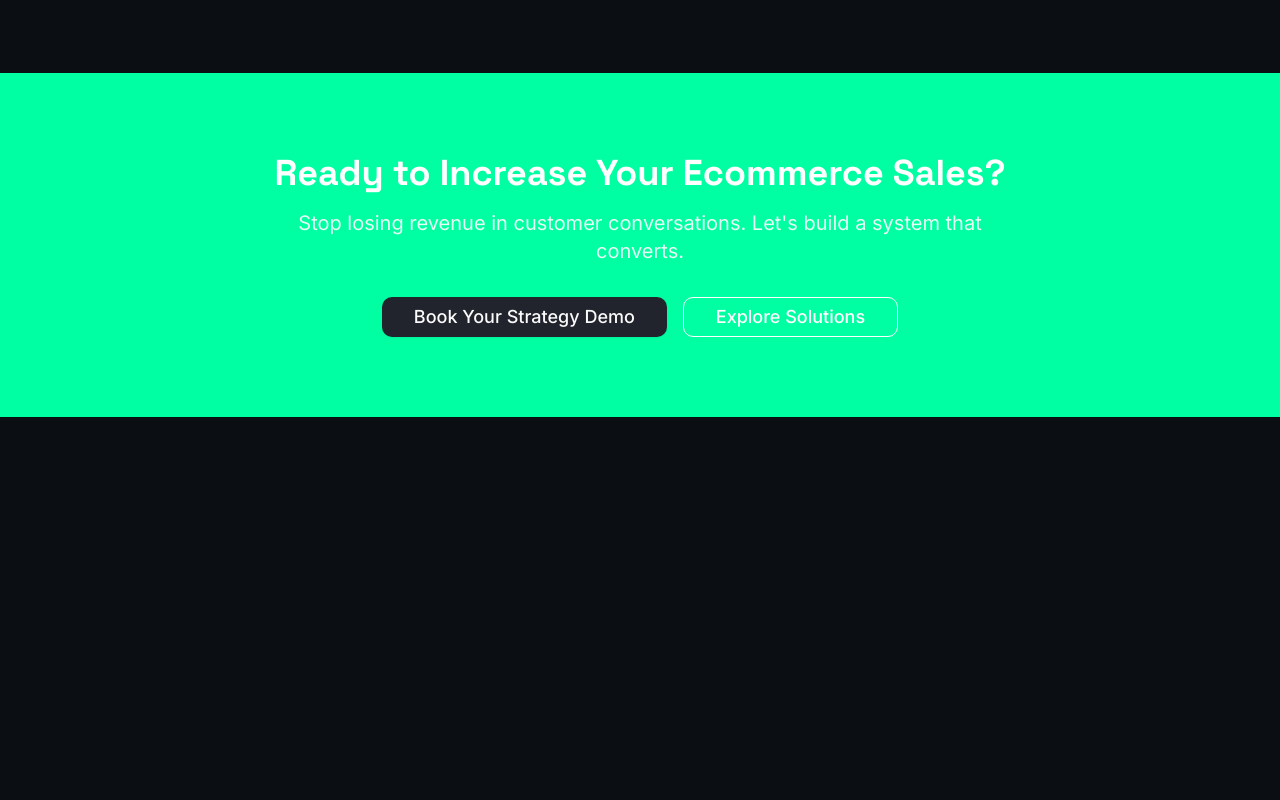
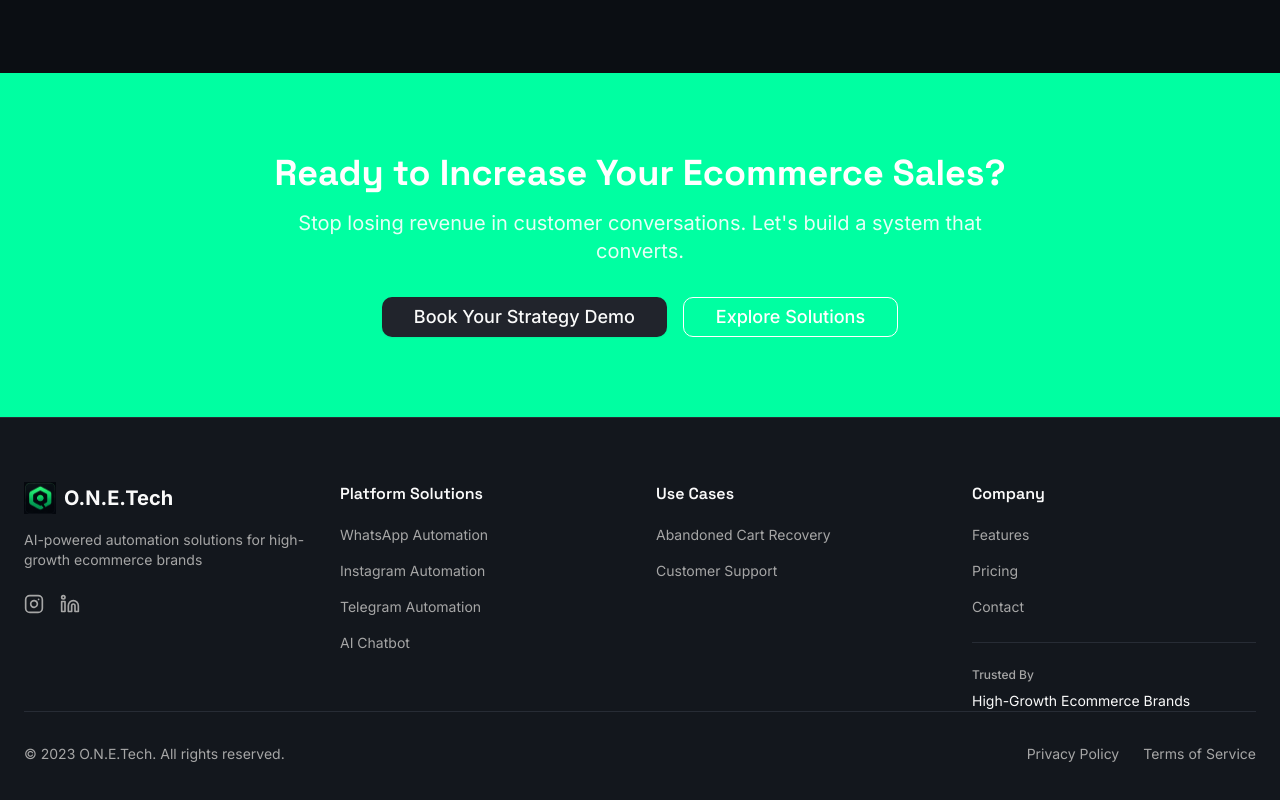
Before and after one commit to OlgaCh69/sg-5272cd82-3de7-4d08-ba7e-268ee49ebdd4-1775568117, a Next.js app: page /blog in a window 1280 px wide. Shown: the part 1036-1836 px from the top of the page. Before the commit the page ends 1453 px from the top, so only its background shows below. Built offline with nearby package versions, Linux system fonts and the light colour scheme.

Commit message:
fix(ui): revert footer changes and update instagram page

```diff
--- a/src/pages/_app.tsx
+++ b/src/pages/_app.tsx
@@ -2,11 +2,13 @@ import "@/styles/globals.css";
 import type { AppProps } from "next/app";
 import { ThemeProvider } from "@/contexts/ThemeProvider";
 import { Toaster } from "@/components/ui/toaster";
+import { Footer } from "@/components/Footer";
 
 export default function App({ Component, pageProps }: AppProps) {
   return (
     <ThemeProvider>
       <Component {...pageProps} />
+      <Footer />
       <Toaster />
     </ThemeProvider>
   );
--- a/src/pages/instagram-automation-ecommerce.tsx
+++ b/src/pages/instagram-automation-ecommerce.tsx
@@ -337,7 +337,6 @@ export default function InstagramAutomationEcommerce() {
           </div>
         </section>
       </main>
-      <Footer />
     </>
   );
 }
```
